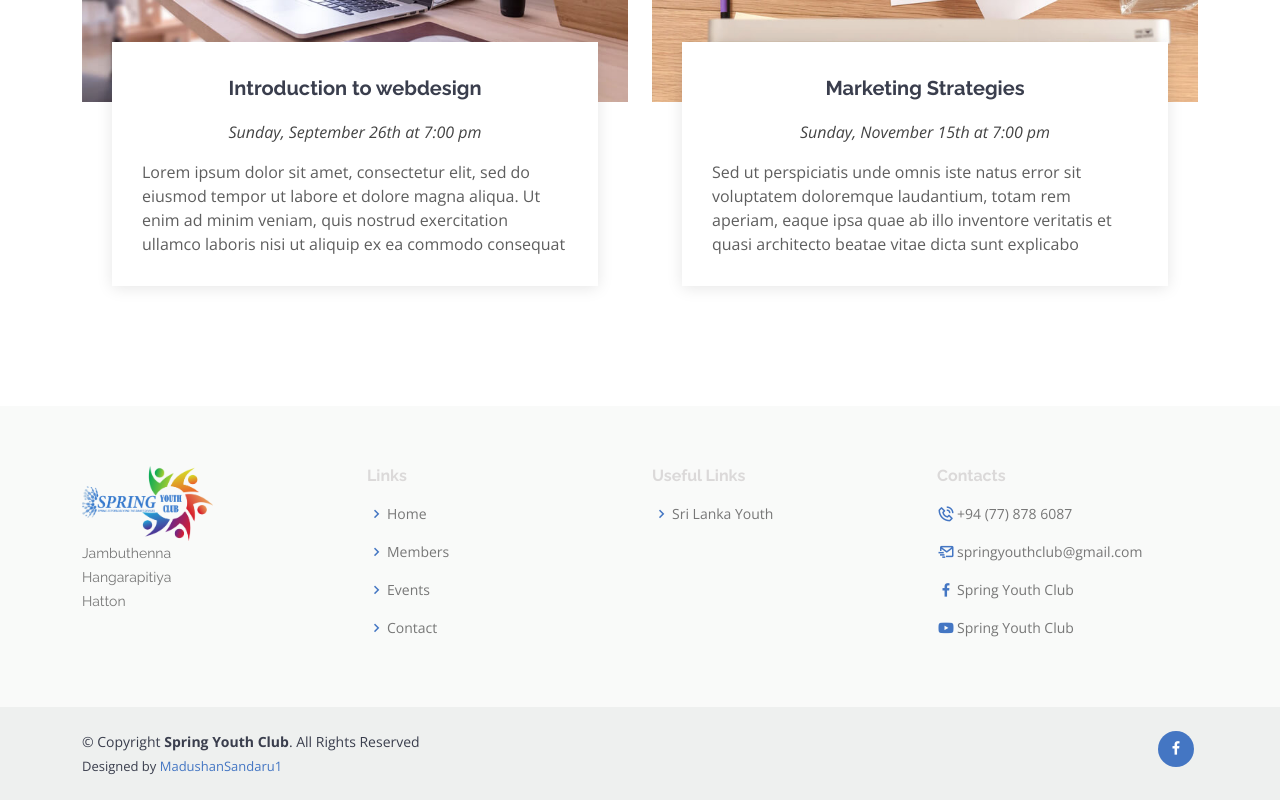
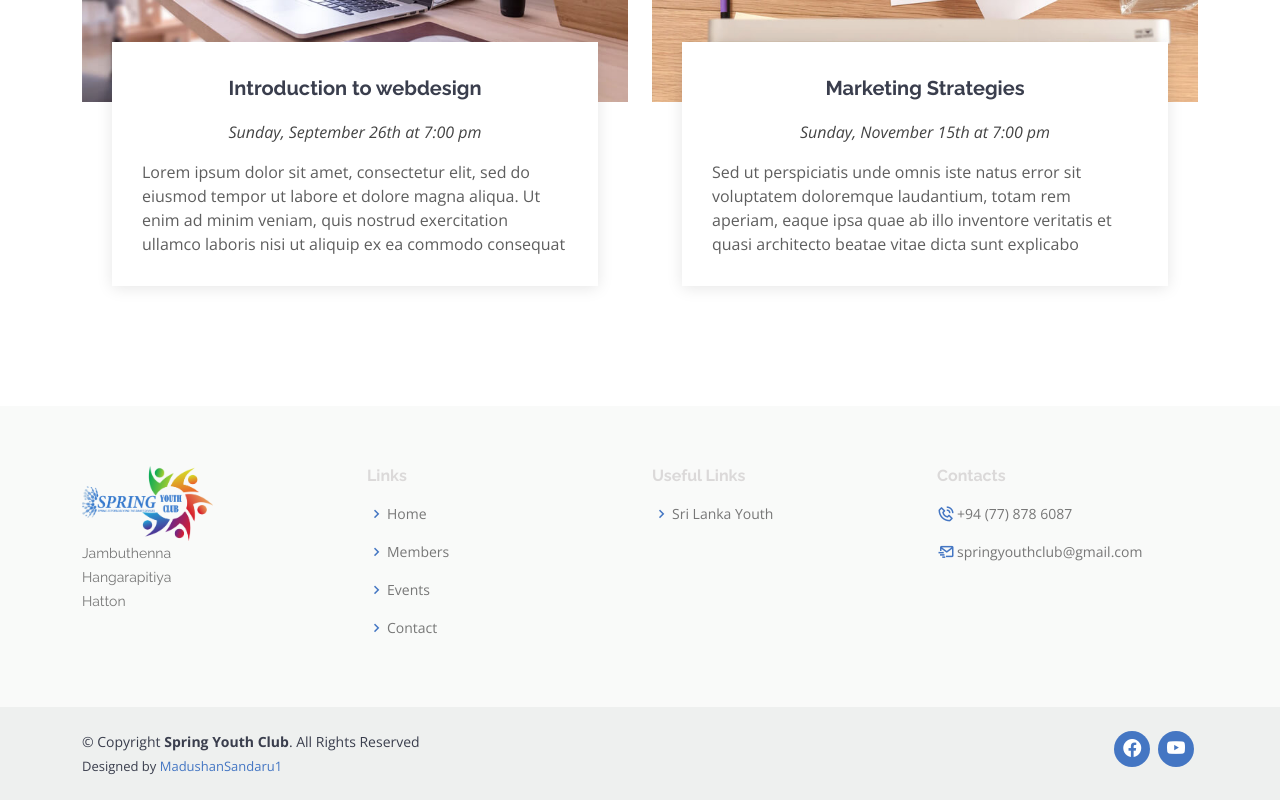
Before and after one commit to springyouthclub/springyouthclub.github.io, a plain HTML site: page events.html in a window 1280 px wide. Shown: the part 563-1363 px from the top of the page. Drawn offline with nearby package versions, Linux system fonts and the light colour scheme.

Commit message:
Update events.html

```diff
--- a/events.html
+++ b/events.html
@@ -145,14 +145,6 @@
             <ul>
               <li><i class="bx bx-phone-call"></i> <a href="tel:+94778786087">+94 (77) 878 6087</a></li>
               <li><i class="bx bx-mail-send"></i> <a href="mailto:springyouthclub@gmail.com">springyouthclub@gmail.com</a></li>
-              <li>
-                <i class="bx bxl-facebook"></i>
-                <a href="https://www.facebook.com/SpringYouthClub" target="_blank">Spring Youth Club</a>
-              </li>
-              <li>
-                <i class="bx bxl-youtube"></i>
-                <a href="https://www.youtube.com/channel/UC3iHlZN1T6vOaRPCmYJ72zQ" target="_blank">Spring Youth Club</a>
-              </li>
             </ul>
           </div>
 
@@ -170,9 +162,12 @@
           Designed by <a href="https://madushansandaru1.github.io" target="_blank">MadushanSandaru1</a>
         </div>
       </div>
-      <div class="social-links text-center text-md-right pt-3 pt-md-0">
-        <a href="https://www.facebook.com/SpringYouthClub" target="_blank" class="facebook"><i class="bx bxl-facebook"></i></a>
-      </div>
+
+        <div class="social-links">
+            <a href="https://www.facebook.com/SpringYouthClub" target="_blank"><i class="bi bi-facebook"></i></a>
+            <a href="https://www.youtube.com/channel/UC3iHlZN1T6vOaRPCmYJ72zQ" target="_blank"><i class="bi bi-youtube"></i></a>
+        </div>
+
     </div>
   </footer><!-- End Footer -->
 
```
